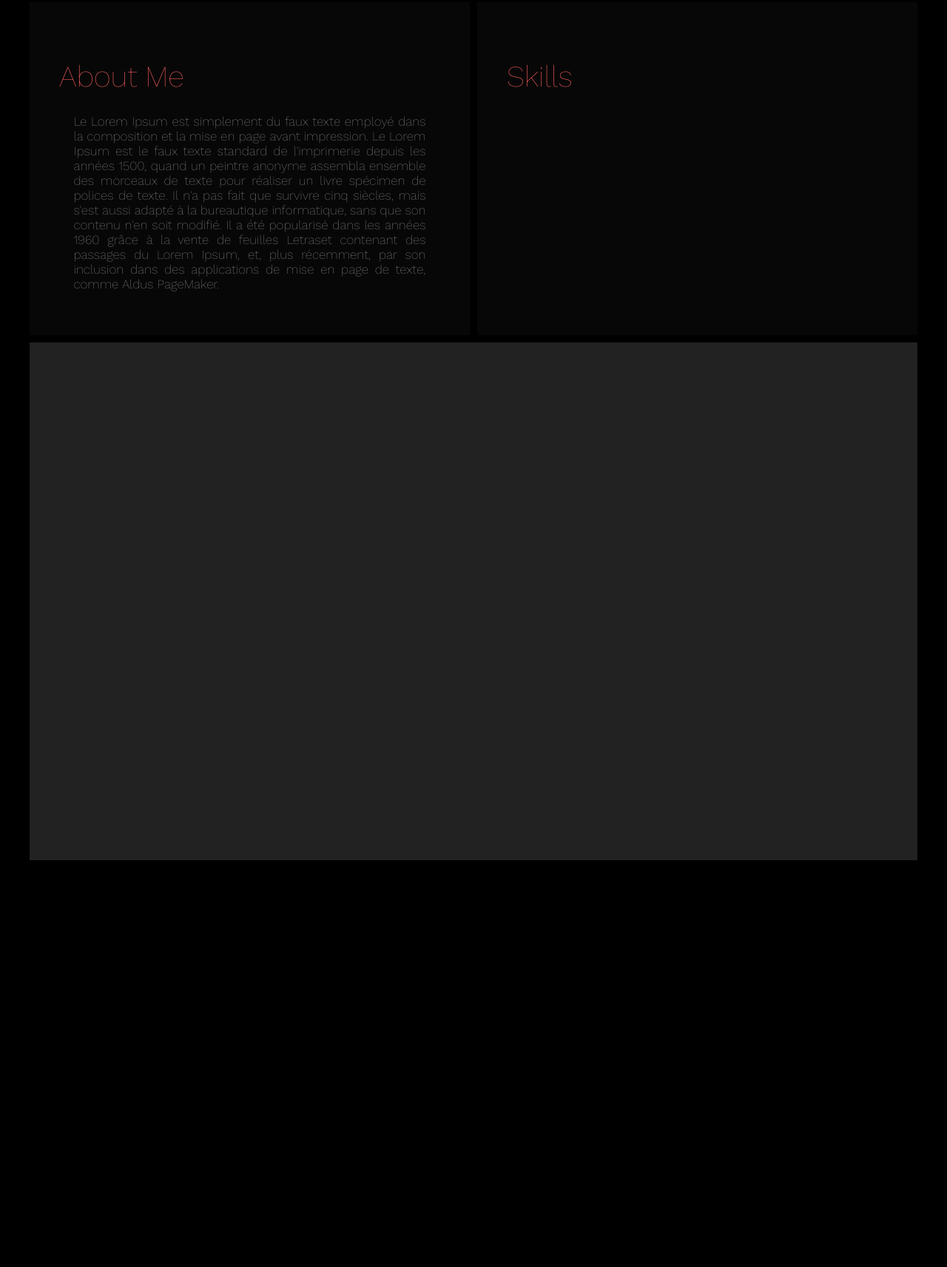
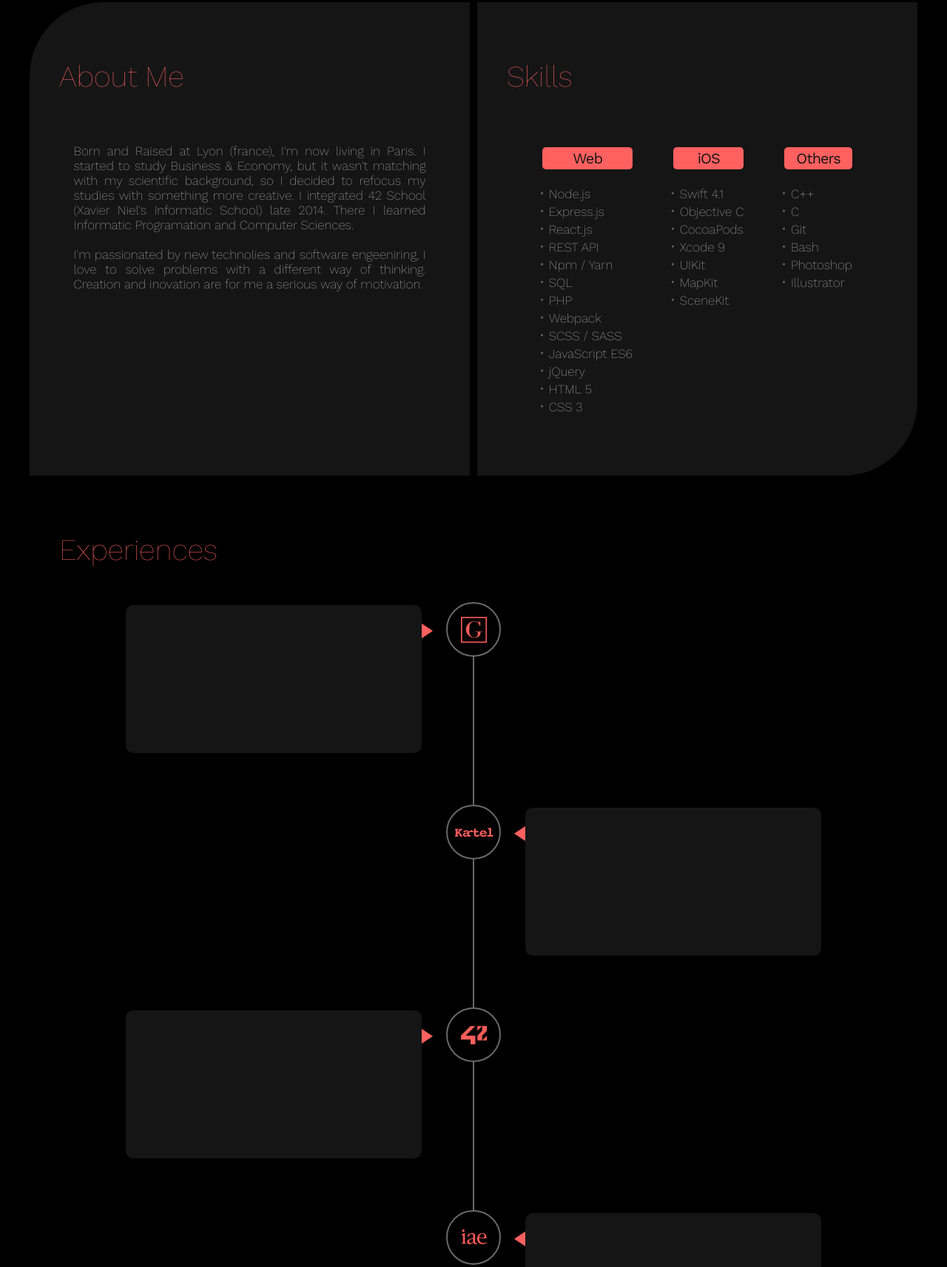
Before and after one commit to kwiessle/kieferwiessler.com, a website: page Views/Home.html in a window 1280 px wide. Shown: the part 787-2500 px from the top of the page at 74% size. Before the commit the page ends 1950 px from the top, so only its background shows below. Drawn offline with nearby package versions, Linux system fonts and the light colour scheme; files that its build step writes are made by us from their sources.

Commit message:
timeline

```diff
--- a/Views/Home.html
+++ b/Views/Home.html
@@ -5,6 +5,9 @@
     <meta name="viewport" content="width=device-width, initial-scale=1.0, maximum-scale=1.0, user-scalable=no" />
     <link rel="stylesheet" href="css/main.css" />
     <link rel="stylesheet" href="css/home.css" />
+    <link rel="stylesheet" href="css/demo.css" />
+    <link rel="stylesheet" href="css/reset.css" />
+    <link rel="stylesheet" href="css/style.css" />
     <link rel="stylesheet" href="https://use.fontawesome.com/releases/v5.0.13/css/all.css" integrity="sha384-DNOHZ68U8hZfKXOrtjWvjxusGo9WQnrNx2sqG0tfsghAvtVlRW3tvkXWZh58N9jp" crossorigin="anonymous">
     <link href="https://fonts.googleapis.com/css?family=Work+Sans:100,200,400" rel="stylesheet">
     <title>Home</title>
@@ -45,17 +48,96 @@
             <div class="resume-pannel left-pannel">
                 <h1>About Me</h1>
                 <div class="resume-bio">
-                    Le Lorem Ipsum est simplement du faux texte employé dans la composition et la mise en page avant impression. Le Lorem Ipsum est le faux texte standard de l'imprimerie depuis les années 1500, quand un peintre anonyme assembla ensemble des morceaux de texte pour réaliser un livre spécimen de polices de texte. Il n'a pas fait que survivre cinq siècles, mais s'est aussi adapté à la bureautique informatique, sans que son contenu n'en soit modifié. Il a été popularisé dans les années 1960 grâce à la vente de feuilles Letraset contenant des passages du Lorem Ipsum, et, plus récemment, par son inclusion dans des applications de mise en page de texte, comme Aldus PageMaker.
+                    Born and Raised at Lyon (france), I'm now living in Paris. I started to study Business & Economy, but it wasn't matching with my scientific background, so I decided to refocus my studies with something more creative. I integrated 42 School (Xavier Niel's Informatic School) late 2014.
+                    There I learned Informatic Programation and Computer Sciences.
+                    <br />
+                    <br />
+                    I'm passionated by new technolies and software engeeniring, I love to solve problems with a different way of thinking. Creation and inovation are for me a serious way of motivation.
                 </div>
             </div>
             <div class="resume-pannel right-pannel">
                 <h1>Skills</h1>
+                <div class="skill-list">
+                    <div class="skill-domain">
+                        Web
+                    </div>
+                    <div class="skill-item">Node.js</div>
+                    <div class="skill-item">Express.js</div>
+                    <div class="skill-item">React.js</div>
+                    <div class="skill-item">REST API</div>
+                    <div class="skill-item">Npm / Yarn</div>
+                    <div class="skill-item">SQL</div>
+                    <div class="skill-item">PHP</div>
+                    <div class="skill-item">Webpack</div>
+                    <div class="skill-item">SCSS / SASS</div>
+                    <div class="skill-item">JavaScript ES6</div>
+                    <div class="skill-item">jQuery</div>
+                    <div class="skill-item">HTML 5</div>
+                    <div class="skill-item">CSS 3</div>
+                </div>
+                <div class="skill-list">
+                    <div class="skill-domain">
+                        iOS
+                    </div>
+                    <div class="skill-item">Swift 4.1</div>
+                    <div class="skill-item">Objective C</div>
+                    <div class="skill-item">CocoaPods</div>
+                    <div class="skill-item">Xcode 9</div>
+                    <div class="skill-item">UIKit</div>
+                    <div class="skill-item">MapKit</div>
+                    <div class="skill-item">SceneKit</div>
+                </div>
+                <div class="skill-list">
+                    <div class="skill-domain">
+                        Others
+                    </div>
+                    <div class="skill-item">C++</div>
+                    <div class="skill-item">C</div>
+                    <div class="skill-item">Git</div>
+                    <div class="skill-item">Bash</div>
+                    <div class="skill-item">Photoshop</div>
+                    <div class="skill-item">Illustrator</div>
+
+                </div>
+            </div>
+        </div>
+        <div class="section section-timeline">
+            <h1>Experiences</h1>
+            <div class="timeline-branch"></div>
+
+            <div class="timeline-item">
+                <img src="/img/tgb.png" />
+            </div>
+            <div class="timeline-block block-left">
+
+            </div>
+
+
+            <div class="timeline-item">
+                <img class="timeline-img-fix" src="/img/kartel.png" />
+            </div>
+            <div class="timeline-block block-right">
+
+            </div>
+
+
+            <div class="timeline-item">
+                <img src="/img/42.png" />
+            </div>
+            <div class="timeline-block block-left">
+
+            </div>
+
+
+            <div class="timeline-item">
+                <img src="/img/iae.png" />
+            </div>
+            <div class="timeline-block block-right">
 
             </div>
         </div>
-        <div class="section section-social">
 
-        </div>
     </div>
     </div>
+
 </body>
--- a/public/css/home.css
+++ b/public/css/home.css
@@ -7,8 +7,8 @@
 }
 
 .section-profile {
-    /* background-image: url("http://localhost:9999/img/kiefer.jpg"); */
-    background-image: url("http://192.168.1.7:9999/img/kiefer.jpg");
+    background-image: url("http://localhost:9999/img/kiefer.jpg");
+    /* background-image: url("http://192.168.1.7:9999/img/kiefer.jpg"); */
     background-size: cover;
     background-repeat: no-repeat;
     background-position: center;
@@ -83,7 +83,7 @@
 
 .contact-band i:hover {
     transition-duration: .8s;
-    transform: rotate(360deg) scale(1.3);
+    transform: scale(1.3);
     background: transparent;
     color: #ff6060;
     border: 1px solid #fff;
@@ -100,33 +100,152 @@
 .resume-pannel {
     display: inline-block;
     width: calc(50% - 5px);
-    background: #070707;
+    background: #151515;
     vertical-align: top;
     padding-bottom: 50px;
-    min-height: 400px;
+    min-height: 590px;
+    font-size: 17px;
+    font-weight: 300;
+    color: #adadad;
+}
+
+
+
+.skill-list {
+    /* background: blue; */
+    /* width: 200px; */
+    display: inline-block;
+    text-align: left;
+    vertical-align: top;
+    margin: 25px;
+
+}
+
+.skill-item:before {
+    content: "•";
+    font-size: 20px;
+    color: #696969;
+    position: relative;
+    right: 5px;
+}
+
+.skill-domain {
+    font-size: 20px;
+    color: #151515;
+    font-weight: 400;
+    background: #ff6060;
+    letter-spacing: -1px;
+    text-align: center;
+    border-radius: 5px;
+    padding:3px;
+    margin-bottom: 20px;
 }
 
 .resume-bio {
     width: 80%;
+    padding-top: 20px;
     text-align: justify;
-    font-weight: 300;
-    font-size: 17px;
+
+    /* font-size: 17px; */
     /* letter-spacing: 1px; */
-    color: #7d7d7d;
+
 }
 
 .left-pannel {
     margin-right: 5px;
+    border-top-left-radius: 100px;
 }
 
 .right-pannel {
     margin-left: 5px;
+    border-bottom-right-radius: 100px;
 }
 
-.section-social {
-    background: #222222;
-    margin-top: 10px;
+
+.section-timeline {
+    position: relative;
+    /* background: red; */
+    height: inherit;
 }
+
+.timeline-branch {
+    height: 820px;
+    width: 2px;
+    left: 0;
+    right: 0;
+    top: -5px;
+    bottom: 0;
+    margin: auto;
+    position: absolute;
+    background: #696969;
+    z-index: -1;
+}
+
+.timeline-item {
+    background: black;
+    z-index: 100;
+    border: 2px solid #696969;
+    width: 70px;
+    height: 70px;
+    line-height: 70px;
+    text-align: center;
+    border-radius: 50%;
+}
+
+.timeline-item img {
+    height: 35px;
+    width: 35px;
+    vertical-align: middle;
+}
+
+.timeline-img-fix {
+    transform: scale(1.5);
+}
+
+
+
+.timeline-block {
+    width: 400px;
+    height: 200px;
+    background: #151515;
+    position: relative;
+    bottom: 70px;
+    border-radius: 10px;
+}
+
+.block-left {
+    right: 270px;
+}
+
+.block-left::after {
+    content: "";
+    position: absolute;
+	width: 0;
+	height: 0;
+	border-top: 10px solid transparent;
+	border-left: 15px solid #ff6060;
+	border-bottom: 10px solid transparent;
+    right: -15px;
+    top: 25px;
+}
+
+
+.block-right {
+    left: 270px;
+}
+
+.block-right::after {
+    content: "";
+    position: absolute;
+	width: 0;
+	height: 0;
+	border-top: 10px solid transparent;
+	border-right: 15px solid #ff6060;
+	border-bottom: 10px solid transparent;
+    left: -15px;
+    top: 25px;
+}
+
 
 @media only screen and (max-width: 900px) {
     .resume-pannel {
--- a/public/css/main.css
+++ b/public/css/main.css
@@ -18,6 +18,7 @@ h1 {
     font-size: 40px;
     padding-top: 50px;
     padding-left: 40px;
+    padding-bottom: 20px;
     color: #ff6060;
     width: calc(100% - 40px);
     text-align: left;
```
Also changed, not shown: public/img/42.png (added), public/img/iae.png (added), public/img/kartel.png (added), public/img/tgb.png (added).
